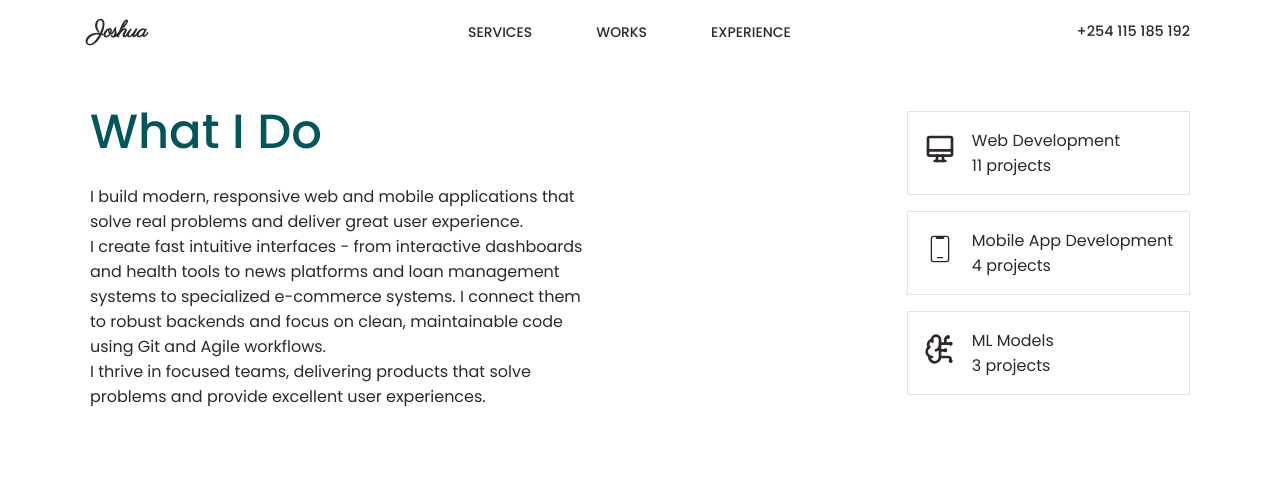
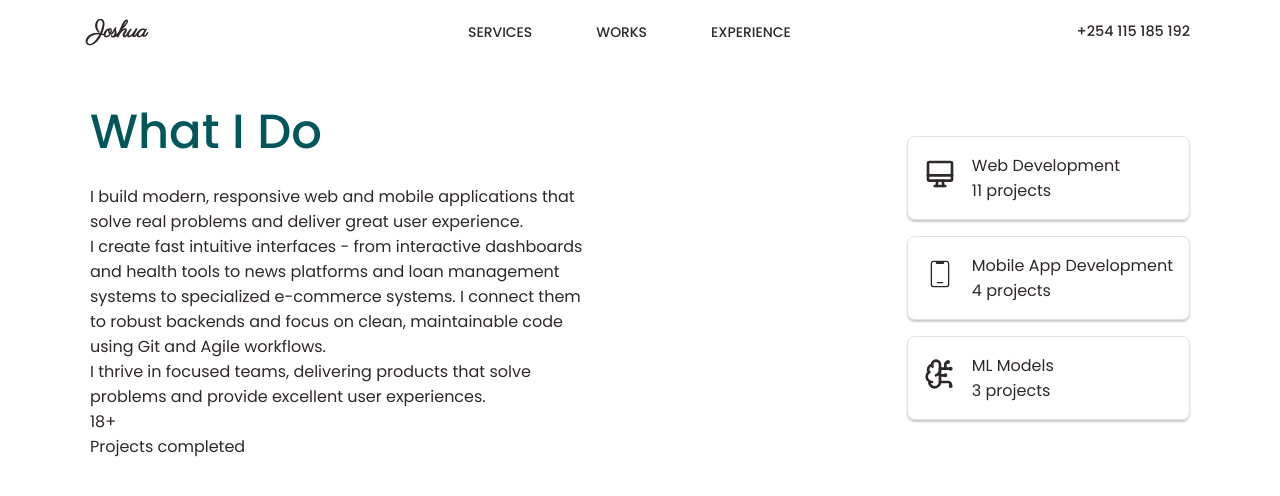
Before and after one commit to SamGombs20/NextPortfolio, a Next.js app: page / in a window 1280 px wide. Shown: the top 496 px of the page. Built offline with nearby package versions, Linux system fonts and the light colour scheme.

Commit message:
Update:Services section development

```diff
--- a/app/components/services.tsx
+++ b/app/components/services.tsx
@@ -11,6 +11,10 @@ export const Services = () => {
                     <p>I build modern, responsive web and mobile applications that solve real problems and deliver great user experience. <br />
                         I create fast intuitive interfaces - from interactive dashboards and health tools to news platforms and loan management systems to specialized e-commerce systems. I connect them to robust backends and focus on clean, maintainable code using Git and Agile workflows.<br />
                         I thrive in focused teams, delivering products that solve problems and provide excellent user experiences.</p>
+                        <div>
+                            <p>18+</p>
+                            <p>Projects completed</p>
+                        </div>
                 </div>
                 <div className={style.sub_professions_container}>
                     <div className={style.sub_profession}>
--- a/app/globals.css
+++ b/app/globals.css
@@ -12,7 +12,7 @@
   --text-secondary: #d4c9c2;
   --accent-orange: #de580b;
   --transparent-white:rgba(255, 255, 255, 0.251);
-
+  --box-shadow:0px 2px 2px rgba(0, 0, 0, 0.204);
 }
 
 
--- a/app/styles/services.module.css
+++ b/app/styles/services.module.css
@@ -30,6 +30,8 @@
     padding: 1rem;
     gap: 1rem;
     border: 1px solid var(--primary-light);
+    border-radius: 0.5rem;
+    box-shadow: var(--box-shadow);
 }
 .icon{
     font-size: 2rem;
```
